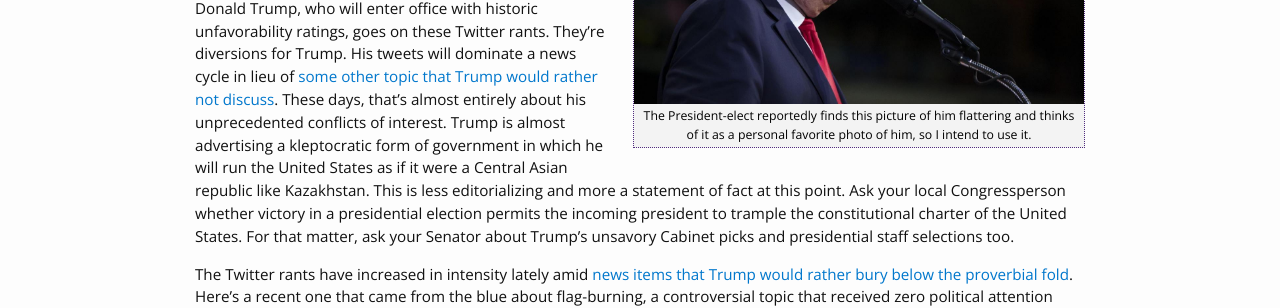
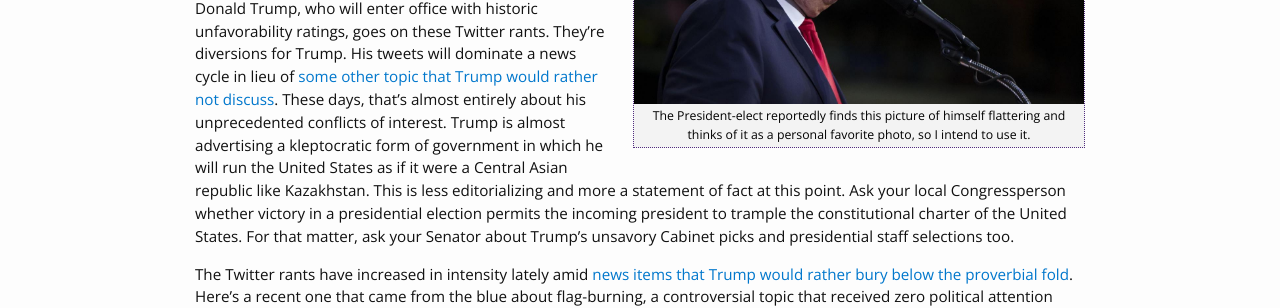
Before and after one commit to svmiller/svmiller.github.io, a Jekyll site: the page built from _posts/2016-12-5-trump-twitter-diversion-controversial-subjects-public-opinion.md, in a window 1280 px wide and 900 px high. Shown: the part 389-697 px from the top of the window. Built offline with Jekyll 4.4.1, drawn with Linux system fonts in a browser that asks for light colours; nearby versions of some CDN libraries; some web fonts are replaced; comment, search, counter and statistics services are not loaded.

Commit message:
update trump public opinion post

```diff
--- a/_posts/2016-12-5-trump-twitter-diversion-controversial-subjects-public-opinion.md
+++ b/_posts/2016-12-5-trump-twitter-diversion-controversial-subjects-public-opinion.md
@@ -8,7 +8,7 @@ categories:
 excerpt: "Donald Trump's Twitter diversions on controversial topics usually match well with public opinion."
 ---
 
-{% include image.html url="/images/sad-trump-1.jpg" caption="The President-elect reportedly finds this picture of him flattering and thinks of it as a personal favorite photo of him, so I intend to use it." width=450 align="right" %}
+{% include image.html url="/images/sad-trump-1.jpg" caption="The President-elect reportedly finds this picture of himself flattering and thinks of it as a personal favorite photo, so I intend to use it." width=450 align="right" %}
 
 Donald Trump, President-elect of the United States, has gone on some Twitter rants lately. All have touched on controversial topics like flag-burning and the exact scope of presidential authority in an era in which Americans wrestle with how much liberty is acceptable to trade for the cause of security.
 
```
